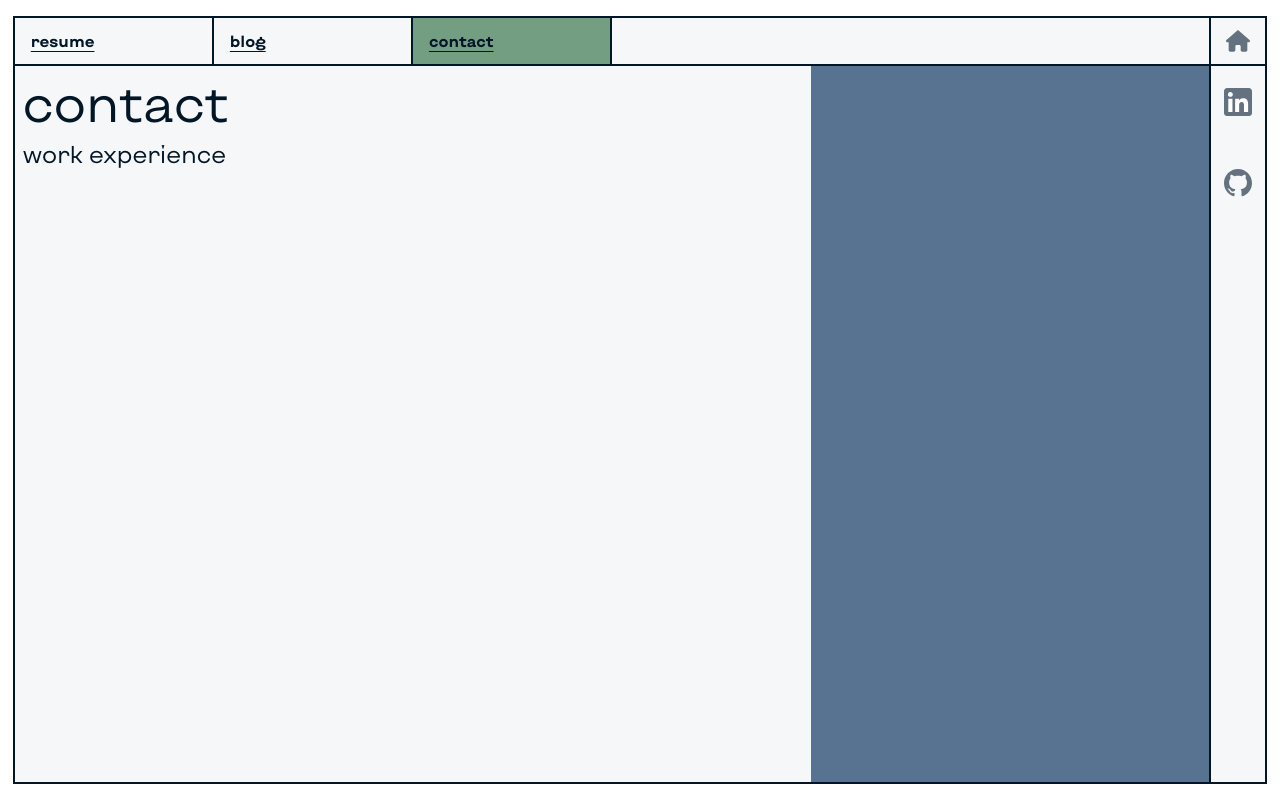
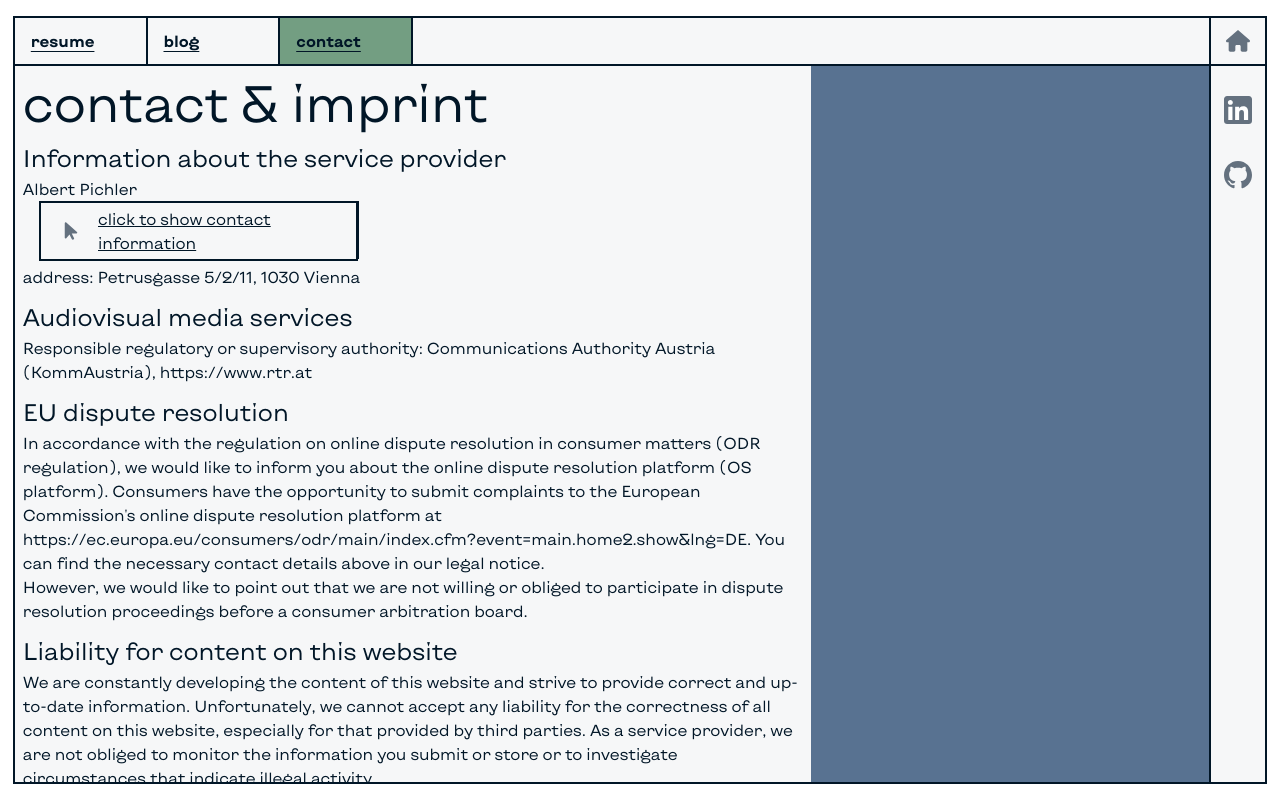
Before and after one commit to Olbertism/dot-com, a React (Vite) app: page /contact in a window 1280 px wide. Built offline with nearby package versions, Linux system fonts and the light colour scheme.

Commit message:
content changes

```diff
--- a/src/components/ContactBox.tsx
+++ b/src/components/ContactBox.tsx
@@ -12,7 +12,7 @@ export const ContactBox: FC = () => {
   return (
     <div
       className={classNames(
-        'w-full relative infobox-area',
+        'w-full max-w-80 relative infobox-area',
         contactButtonClicked ? 'area-expand' : '',
       )}
     >
--- a/src/components/Footer.tsx
+++ b/src/components/Footer.tsx
@@ -7,7 +7,7 @@ export const Footer: FC = () => {
   return (
     <div
       className={
-        'border-black border-t-2 md:border-t-0 md:border-l-2 basis-1/12 max-h-12 md:max-h-full md:max-w-14 flex md:flex-col'
+        'border-black border-t-2 md:border-t-0 md:border-l-2 basis-1/12 max-h-12 md:max-h-full md:min-w-14 md:max-w-14 flex md:flex-col'
       }
     >
       <div
@@ -27,7 +27,7 @@ export const Footer: FC = () => {
           'flex justify-evenly md:flex-col basis-1/3 md:basis-1/5 gap-3 md:gap-2 my-auto md:my-0 px-3 md:px-1'
         }
       >
-        <a href={'https://www.linkedin.com/in/albert-pichler/'} target={'_blank'} rel={'noopener'} className={'md:m-auto'}>
+        <a href={'https://www.linkedin.com/in/albert-pichler/'} target={'_blank'} rel={'noopener'} className={'md:mx-auto'}>
           <svg className={'w-7 h-7 text-grey hover:cursor-pointer fill-grey hover:fill-black'} viewBox="0 0 72 72">
             <g fill-rule="evenodd">
               <path
@@ -40,7 +40,7 @@ export const Footer: FC = () => {
             </g>
           </svg>
         </a>
-        <a href={'https://github.com/Olbertism/'} target={'_blank'} rel={'noopener'} className={'md:m-auto'}>
+        <a href={'https://github.com/Olbertism/'} target={'_blank'} rel={'noopener'} className={'md:mx-auto'}>
           <svg className={'w-7 h-7 text-grey hover:cursor-pointer fill-grey hover:fill-black'} viewBox="0 0 1024 1024">
             <path
               fill-rule="evenodd"
--- a/src/components/NavBar.tsx
+++ b/src/components/NavBar.tsx
@@ -3,7 +3,7 @@ import { NavLink } from 'react-router';
 
 export const NavBar: FC = () => {
   return (
-    <nav className={'flex flex-col md:flex-row h-1/2 md:h-12 md:w-1/2'}>
+    <nav className={'flex flex-col md:flex-row h-1/2 md:h-12 md:w-1/2 xl:w-1/3'}>
       <NavLink
         to="resume"
         className={({ isActive }) =>
--- a/src/components/ResumeSection.tsx
+++ b/src/components/ResumeSection.tsx
@@ -1,7 +1,7 @@
+import { IconProp } from '@fortawesome/fontawesome-svg-core';
+import { FontAwesomeIcon } from '@fortawesome/react-fontawesome';
+import classNames from 'classnames';
 import { FC } from 'react';
-import { FontAwesomeIcon } from '@fortawesome/react-fontawesome';
-import { IconProp } from '@fortawesome/fontawesome-svg-core';
-import classNames from 'classnames';
 
 export const ResumeSection: FC<ResumeSectionProps> = ({
   logoPath,
@@ -17,7 +17,7 @@ export const ResumeSection: FC<ResumeSectionProps> = ({
         alignment === 'right' ? '2xl:justify-start' : '2xl:justify-end',
       )}
     >
-      <div className={'flex 2xl:w-[66%]'}>
+      <div className={'flex xl:w-[85%] 2xl:w-[66%]'}>
         <div className={'min-w-12 max-w-12 pt-2 pr-1'}>
           {logoPath ? (
             <img src={logoPath} alt={companyName + ' logo'} />
--- a/src/index.css
+++ b/src/index.css
@@ -9,6 +9,7 @@
   }
   h2 {
     @apply text-2xl;
+    @apply leading-relaxed;
     @apply [&:not(:first-child)]:mt-2;
   }
   h3 {
--- a/src/pages/Contact.tsx
+++ b/src/pages/Contact.tsx
@@ -1,18 +1,93 @@
 import { FC } from 'react';
+import { ContactBox } from '../components/ContactBox';
 
 export const Contact: FC = () => {
   return (
     <article className={'md:h-full'}>
       <div className={'flex'}>
-        <h1 className={'md:hidden mx-auto leading-loose'}>contact</h1>
+        <h1 className={'md:hidden mx-auto leading-loose'}>contact &amp; imprint</h1>
       </div>
       <div className="grid md:grid-cols-3 md:h-full">
         <div className="md:col-span-2">
           <div className={'p-2'}>
             <div className={'2xl:flex 2xl:justify-end'}>
               <div className={'2xl:flex 2xl:flex-col 2xl:w-[66%]'}>
-                <h1 className={'hidden md:block'}>contact</h1>
-                <h2>work experience</h2>
+                <h1 className={'hidden md:block'}>contact &amp; imprint</h1>
+                <h2>Information about the service provider</h2>
+                <p>Albert Pichler
+                </p>
+                <div className='px-4'>
+                <ContactBox />
+                </div>
+
+                <p>
+                  address: Petrusgasse 5/2/11, 1030 Vienna
+                </p>
+                <h2>Audiovisual media services</h2>
+
+                <p>Responsible regulatory or supervisory authority: Communications Authority Austria (KommAustria), https://www.rtr.at</p>
+                <h2>
+                  EU dispute resolution
+                </h2>
+
+                <p>
+                  In accordance with the regulation on online dispute resolution in consumer matters (ODR regulation), we would like to inform you about the online dispute resolution platform (OS platform).
+                  Consumers have the opportunity to submit complaints to the European Commission's online dispute resolution platform at https://ec.europa.eu/consumers/odr/main/index.cfm?event=main.home2.show&lng=DE. You can find the necessary contact details above in our legal notice.</p>
+                <p>
+                  However, we would like to point out that we are not willing or obliged to participate in dispute resolution proceedings before a consumer arbitration board.</p>
+                <h2>
+                  Liability for content on this website
+                </h2>
+                <p>
+                  We are constantly developing the content of this website and strive to provide correct and up-to-date information. Unfortunately, we cannot accept any liability for the correctness of all content on this website, especially for that provided by third parties. As a service provider, we are not obliged to monitor the information you submit or store or to investigate circumstances that indicate illegal activity.
+                </p>
+                <p>
+                  Our obligations to remove information or to block the use of information in accordance with general laws due to court or official orders remain unaffected even if we are not responsible.
+                </p>
+                <p>
+                  If you notice problematic or illegal content, please contact us immediately so that we can remove the illegal content. You can find the contact details in the imprint.
+                </p>
+
+
+                <h2>
+                  Liability for links on this website
+                </h2>
+
+
+
+                <p>
+                  Our website contains links to other websites for whose content we are not responsible. We are not liable for linked websites because we had and have no knowledge of any illegal activities, we have not noticed any such illegalities to date and we would remove links immediately if we became aware of any illegalities.
+                </p>
+                <p>
+                  If you notice any illegal links on our website, please contact us. You can find the contact details in the imprint.
+                </p>
+                <h2>Copyright notice</h2>
+
+                <p>
+                  All content on this website (images, photos, texts, videos) is subject to copyright. Please ask us before you distribute, copy or use the content of this website, such as republishing it on other websites. If necessary, we will legally pursue the unauthorized use of parts of the content of our site.
+                </p>
+
+                <p>
+                  If you find content on this website that violates copyright, please contact us.
+                </p>
+
+                <h2>
+                  Image credits
+                </h2>
+                <p>
+                  The images, photos and graphics on this website are protected by copyright.
+                </p>
+
+                <p>
+                  The image rights belong to:
+                  Photographer Max Mustermann
+                  Photographer Pia Musterfrau
+                </p>
+
+
+                <p>
+                  All texts are protected by copyright.
+                </p>
               </div>
             </div>
           </div>
@@ -23,6 +98,6 @@ export const Contact: FC = () => {
           ></div>
         </div>
       </div>
-    </article>
+    </article >
   );
 };
--- a/src/pages/Resume.tsx
+++ b/src/pages/Resume.tsx
@@ -1,10 +1,8 @@
-import classNames from 'classnames';
-import { FC, useMemo, useState } from 'react';
+import { FC, useMemo } from 'react';
 import { ContactBox } from '../components/ContactBox.tsx';
 import { ResumeSection } from '../components/ResumeSection.tsx';
 
 export const Resume: FC = () => {
-  const [contactButtonClicked, setContactButtonClicked] = useState(false);
 
   const ResumeSections3Binfra = useMemo(() => {
     return (
@@ -186,9 +184,9 @@ export const Resume: FC = () => {
       <div className={'flex border-black border-b-2 md:hidden'}>
         <h1 className={'md:hidden mx-auto leading-loose text-3xl'}>resume</h1>
       </div>
-      <div className="grid md:grid-cols-3">
-        <div className="md:col-span-2">
-          <div className={'p-2'}>
+      <div className="grid md:grid-cols-3 xl:grid-cols-4">
+        <div className="md:col-span-2 xl:col-span-3">
+          <div className={'p-2 xl:px-4'}>
             <div className={'2xl:flex 2xl:justify-end'}>
               <div className={'2xl:flex 2xl:flex-col 2xl:w-[66%]'}>
                 <h1 className={'hidden md:block'}>resume</h1>
@@ -224,8 +222,8 @@ export const Resume: FC = () => {
               <div className='hidden lg:block lg:basis-2/3 lg:grow lg:bg-blue' />
             </div>
 
-            <div className={'flex flex-col justify-evenly basis-2/3 px-3 py-2 md:gap-2'}>
-              <h2 className={'mx-auto leading-loose text-xl md:text-2xl'}>Albert Pichler</h2>
+            <div className={'flex flex-col justify-evenly basis-2/3 px-3 py-2 xl:py-3 md:gap-2 xl:gap-4'}>
+              <h2 className={'mx-auto leading-loose text-xl md:text-2xl xl:text-3xl'}>Albert Pichler</h2>
               <div className={'m-auto flex flex-col gap-2 md:gap-3'}>
                 <div className={'px-3'}>
                   <ContactBox />
@@ -245,8 +243,8 @@ export const Resume: FC = () => {
           </div>
         </div>
         <div className={'bg-blue border-black border-t-2 min-h-12'} />
-        <div className="md:col-span-2 border-black border-t-2">
-          <div className={'p-2'}>
+        <div className="md:col-span-2 xl:col-span-3 border-black border-t-2">
+          <div className={'p-2 xl:px-4'}>
             <h2>education</h2>
             <ResumeSection
               logoPath={'../../univie_logo.jpg'}
@@ -274,8 +272,8 @@ export const Resume: FC = () => {
             />
           </div>
         </div>
-        <div className="md:col-span-2 border-black border-t-2">
-          <div className={'p-2'}>
+        <div className="md:col-span-2  xl:col-span-3 border-black border-t-2">
+          <div className={'p-2 xl:px-4'}>
             <div className={'2xl:flex 2xl:justify-end'}>
               <h2 className={'2xl:w-[66%]'}>other &amp; trivia</h2>
             </div>
```
Also changed, not shown: src/pages/LandingPage.tsx (+14 -7 lines).
